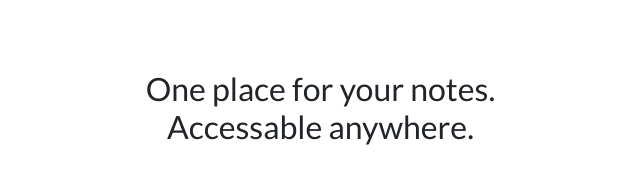
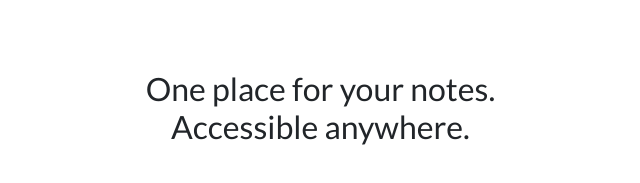
Before and after one commit to mackenzieraeclark/Scribe, a website: page public/index.html in a window 1280 px wide. Shown: the part 131-314 px from the top of the page, 42-682 px from the left. Drawn offline with nearby package versions, Linux system fonts and the light colour scheme; no server answers.

Commit message:
spelling fix

```diff
--- a/public/index.html
+++ b/public/index.html
@@ -18,7 +18,7 @@
     <div class="row mx-auto">
       <div class="col">
         <div style="margin-top: 80px;" class="text-center">
-          <h3 class="display-5">One place for your notes. <br> Accessable anywhere.</h3>
+          <h3 class="display-5">One place for your notes. <br> Accessible anywhere.</h3>
         </div>
         <div style="margin-top: 40px;" class="text-center">
           <h5 class="mt-4">You can use Scribe right in your browser so that you <br>can manage your notes from any device.</h5><br>
```
